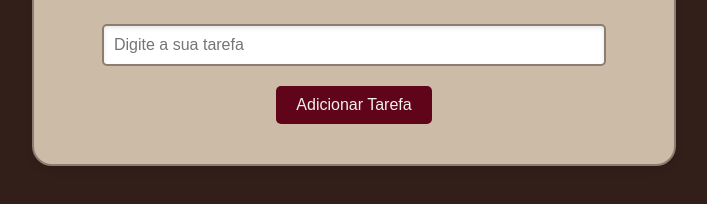
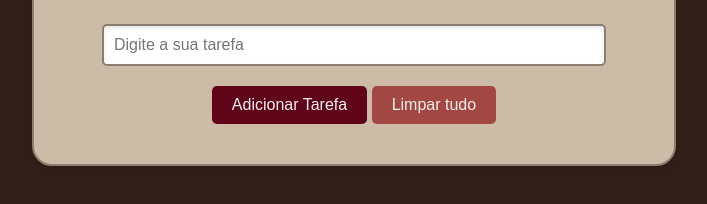
Before and after one commit to JonhBerlim20/lista-de-tarefas, a plain HTML site: page docs/index.html in a window 1280 px wide. Shown: the part 380-584 px from the top of the page, without its empty margins (286-993 px from the left). Drawn offline with Linux system fonts and the light colour scheme.

Commit message:
Update index.html

```diff
--- a/docs/index.html
+++ b/docs/index.html
@@ -16,6 +16,7 @@
         <p>Adicione suas Tarefas!</p>
         <input type="text" placeholder="Digite a sua tarefa" id="inputTarefa"> <!--Cria uma caixa de texto para o usuário digitar a nova tarefa, com o id de inputTarefa-->
         <button onclick="adicionarTarefa()">Adicionar Tarefa</button>
+        <button onclick="limparTudo()" class="botao_lista">Limpar tudo</button>
         <p id="mensagem" class="mensagem"></p>
         <ul id="listaTarefa"></ul> <!--Cria uma lista de intens não ordenada, inicialmente vazia-->
     </div>
```
